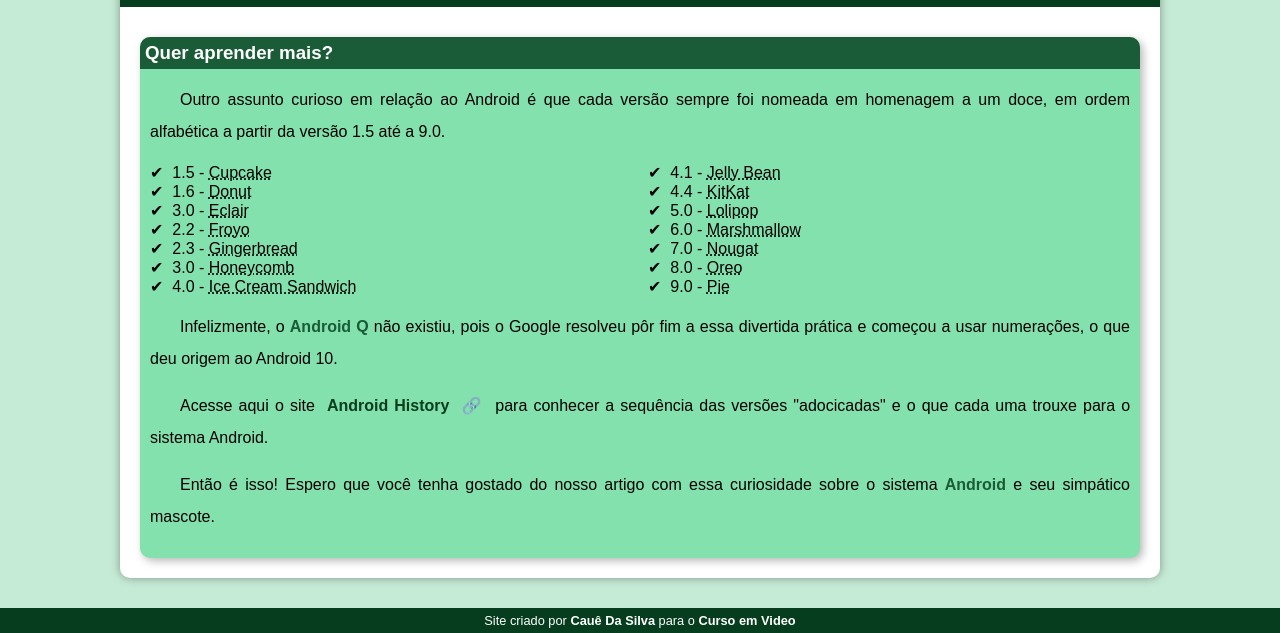
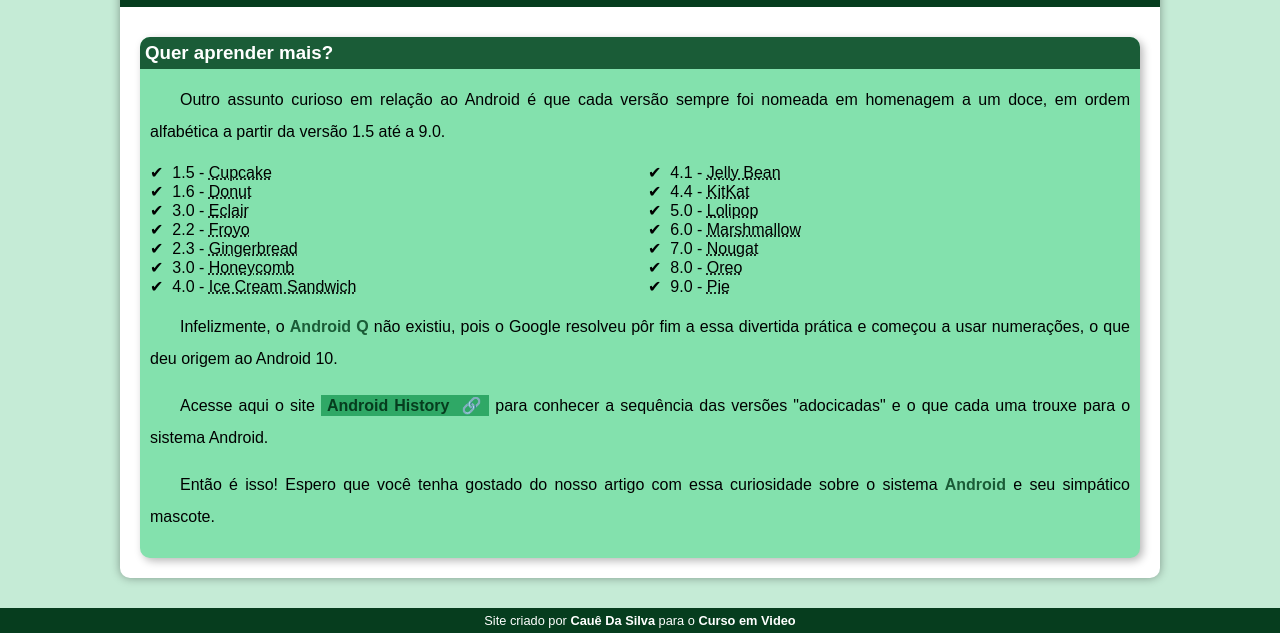
Before and after one commit to caue191106/projeto-android, a plain HTML site: page index.html in a window 1280 px wide. Shown: the part 2405-3038 px from the top of the page. Drawn offline with Linux system fonts and the light colour scheme.

Commit message:
modificações no link do aside

```diff
--- a/estilo/style.css
+++ b/estilo/style.css
@@ -182,6 +182,10 @@ aside > h3 {
     border-radius: 10px 10px 0px 0px;
 }
 
+aside a {
+    background-color: var(--cor3);
+}
+
 footer {
     background-color: var(--cor5);
     color: white;
```
